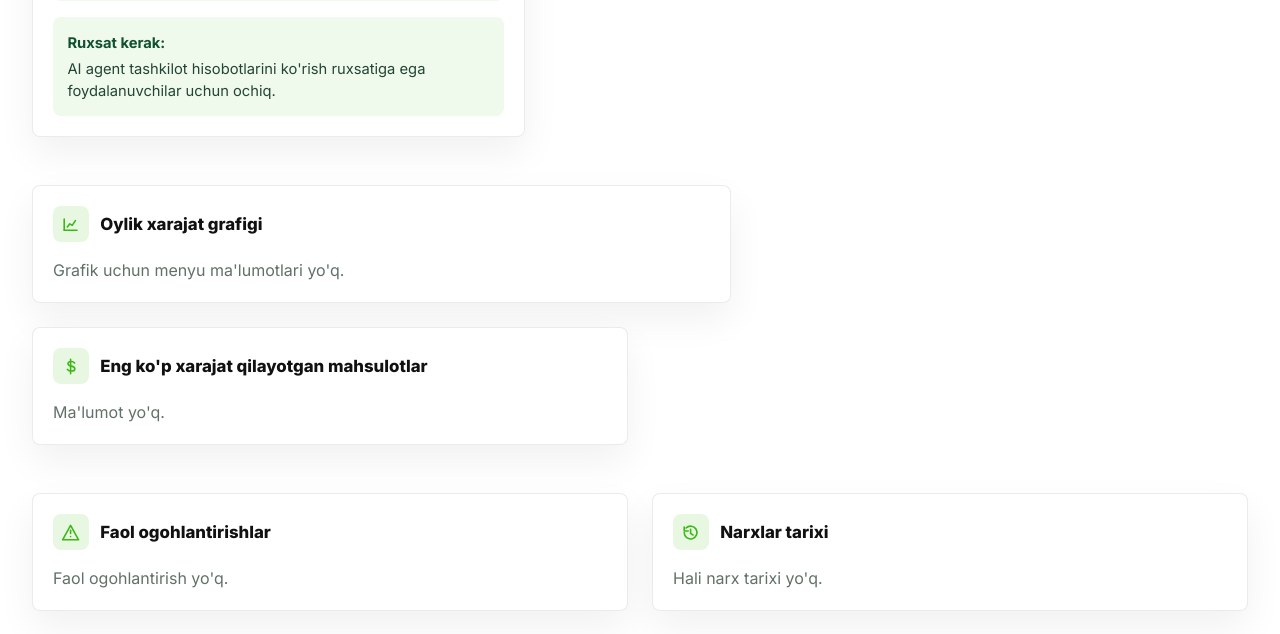
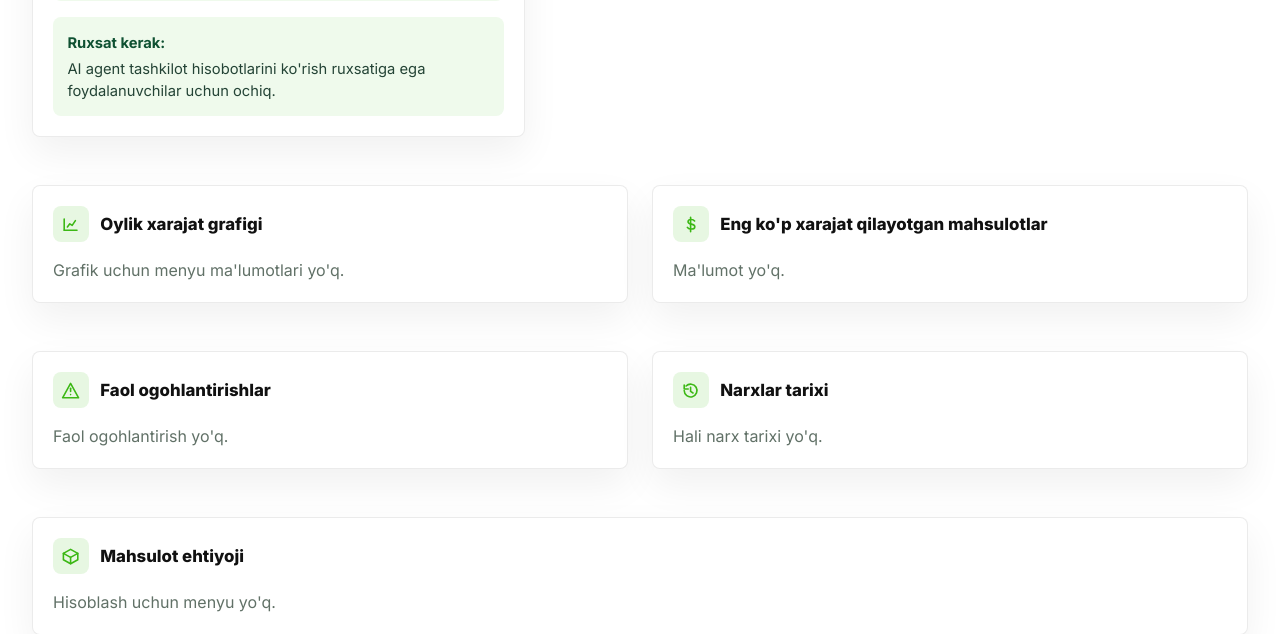
Before and after one commit to xavfli/Dietologiya, a Django app: template menu/templates/menu/profile.html in a window 1280 px wide. Shown: the part 706-1340 px from the top of the page. Run offline with Django 4.2, Linux system fonts and the light colour scheme; the template is opened without the code that fills it, so the values that code supplies are empty.

Commit message:
Align profile insight panels

```diff
--- a/menu/templates/menu/profile.html
+++ b/menu/templates/menu/profile.html
@@ -140,9 +140,9 @@
 
 <section class="profile-insights mb-5">
     <div class="profile-shell">
-        <div class="row g-4">
-            <div class="col-lg-7">
-                <div class="profile-tool-panel h-100">
+        <div class="row g-4 align-items-stretch">
+            <div class="col-lg-6 d-flex">
+                <div class="profile-tool-panel h-100 w-100">
                     <h2 class="panel-title"><span class="panel-title__icon"><svg><use href="#icon-chart"></use></svg></span>Oylik xarajat grafigi</h2>
                     {% if monthly_cost_chart %}
                     <div class="donut-chart-wrap">
@@ -182,8 +182,8 @@
                     {% endif %}
                 </div>
             </div>
-            <div class="col-lg-6">
-                <div class="profile-tool-panel h-100">
+            <div class="col-lg-6 d-flex">
+                <div class="profile-tool-panel h-100 w-100">
                     <h2 class="panel-title"><span class="panel-title__icon"><svg><use href="#icon-price"></use></svg></span>Eng ko'p xarajat qilayotgan mahsulotlar</h2>
                     {% for product in top_products %}
                     <div class="mini-row">
```
